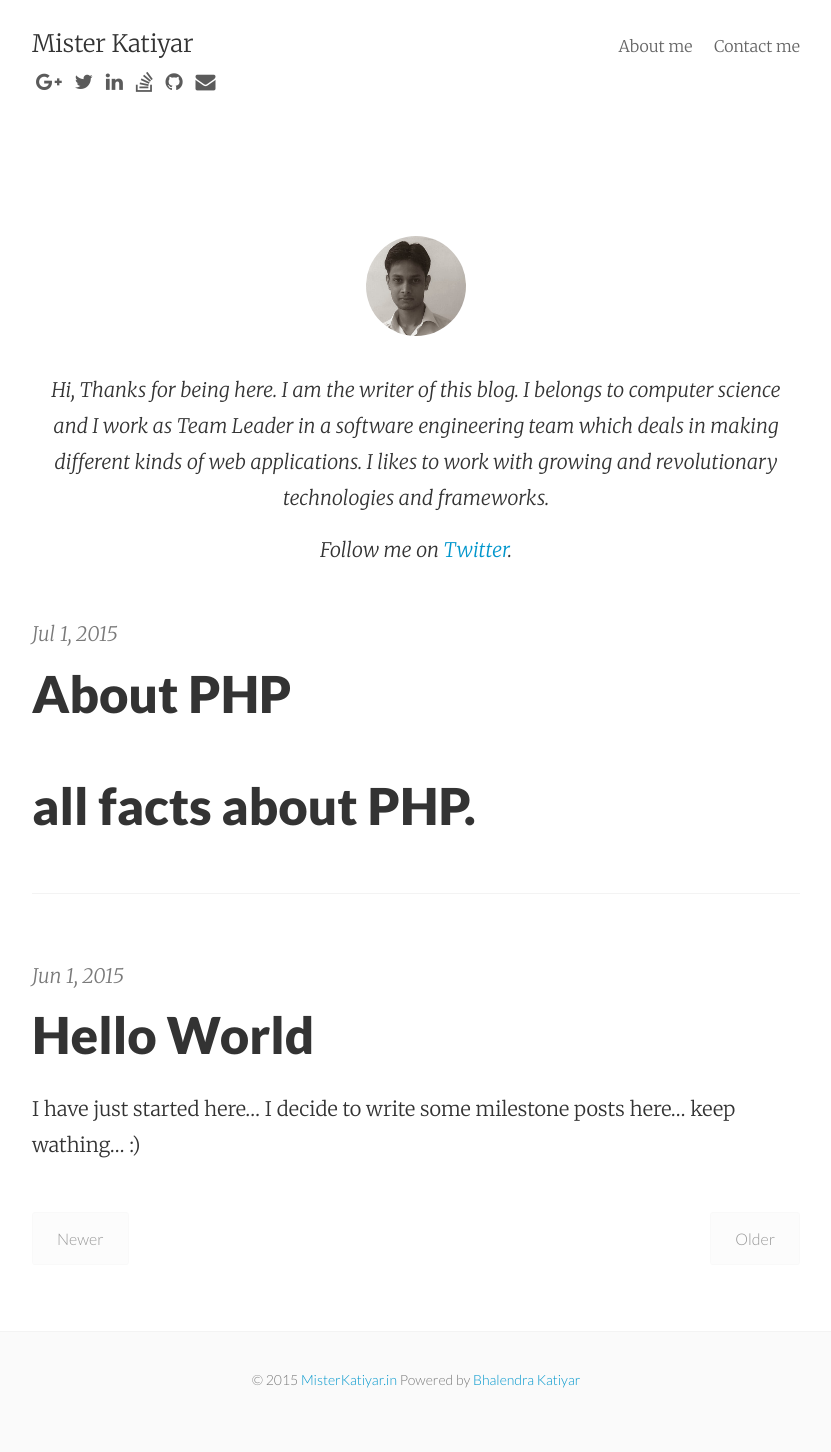
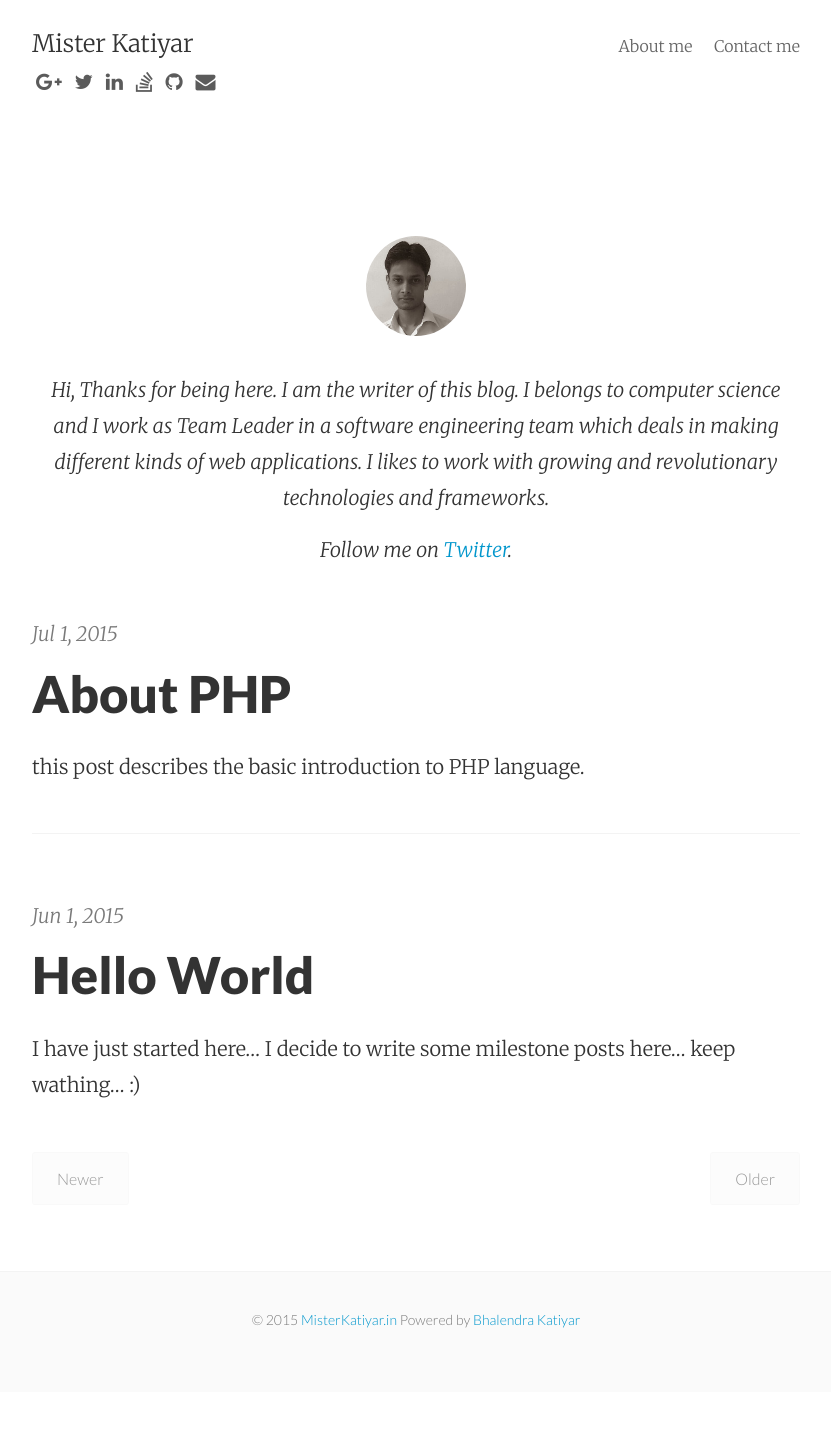
Before and after one commit to wmisterkatiyar/misterkatiyar.github.io, a Jekyll site: the page built from index.html, in a window 1280 px wide. Shown: the whole page, without its empty margins (224-1055 px from the left). Built offline with Jekyll 4.4.1, drawn with Linux system fonts in a browser that asks for light colours; nearby versions of some CDN libraries; Markdown is read by kramdown in place of the engine named in the settings; the list of posts is cut into pages by our own code; after the commit the page ends 1392 px from its top, so only the background shows below that.

Commit message:
Update 2015-07-01-about-php.md

```diff
--- a/_posts/2015-07-01-about-php.md
+++ b/_posts/2015-07-01-about-php.md
@@ -1,5 +1,7 @@
 ---
 layout: post
+summary: this post describes the basic introduction to PHP language.
+categories: php, introduction
 title: About PHP
 ---
 
```
